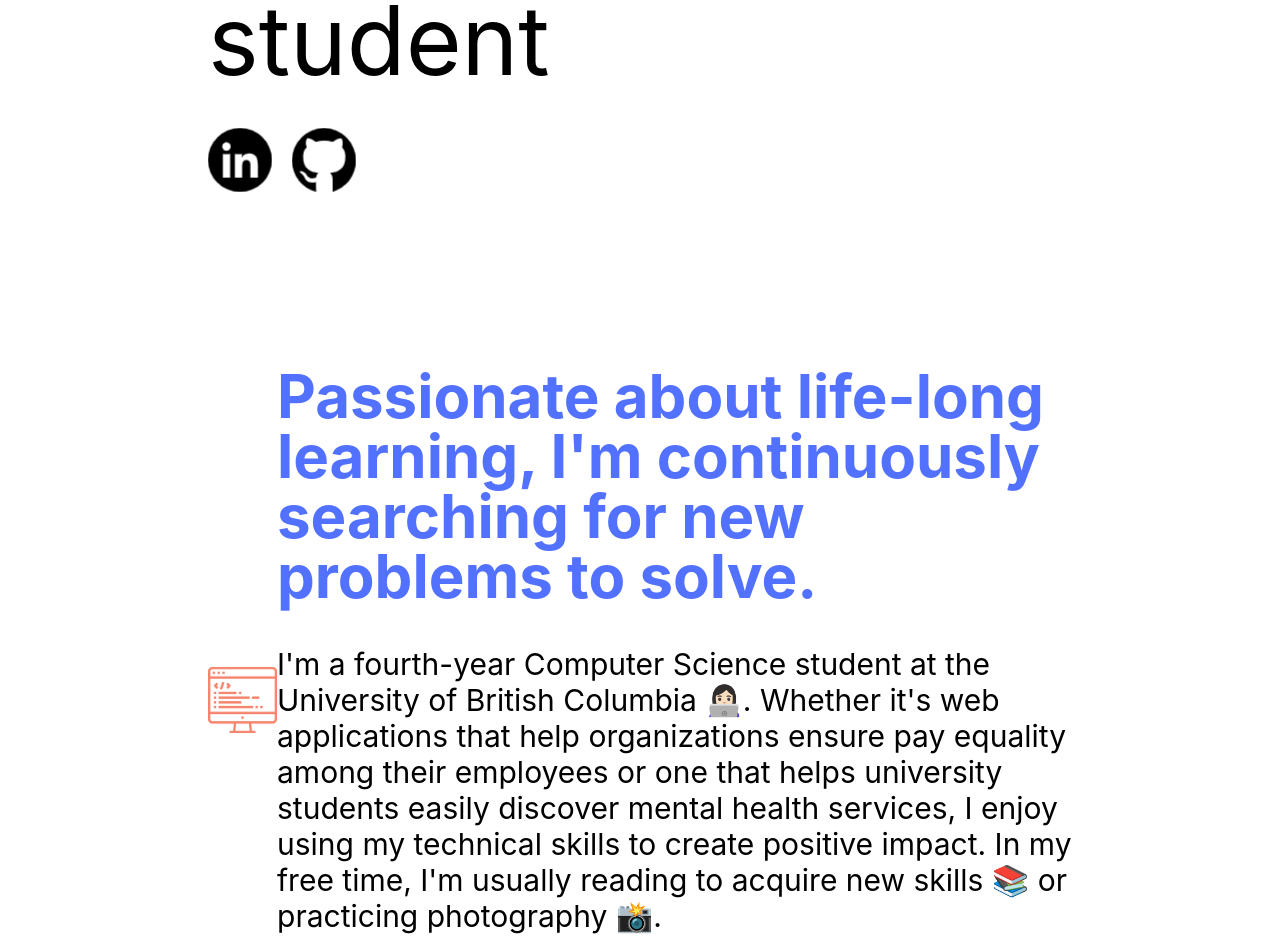
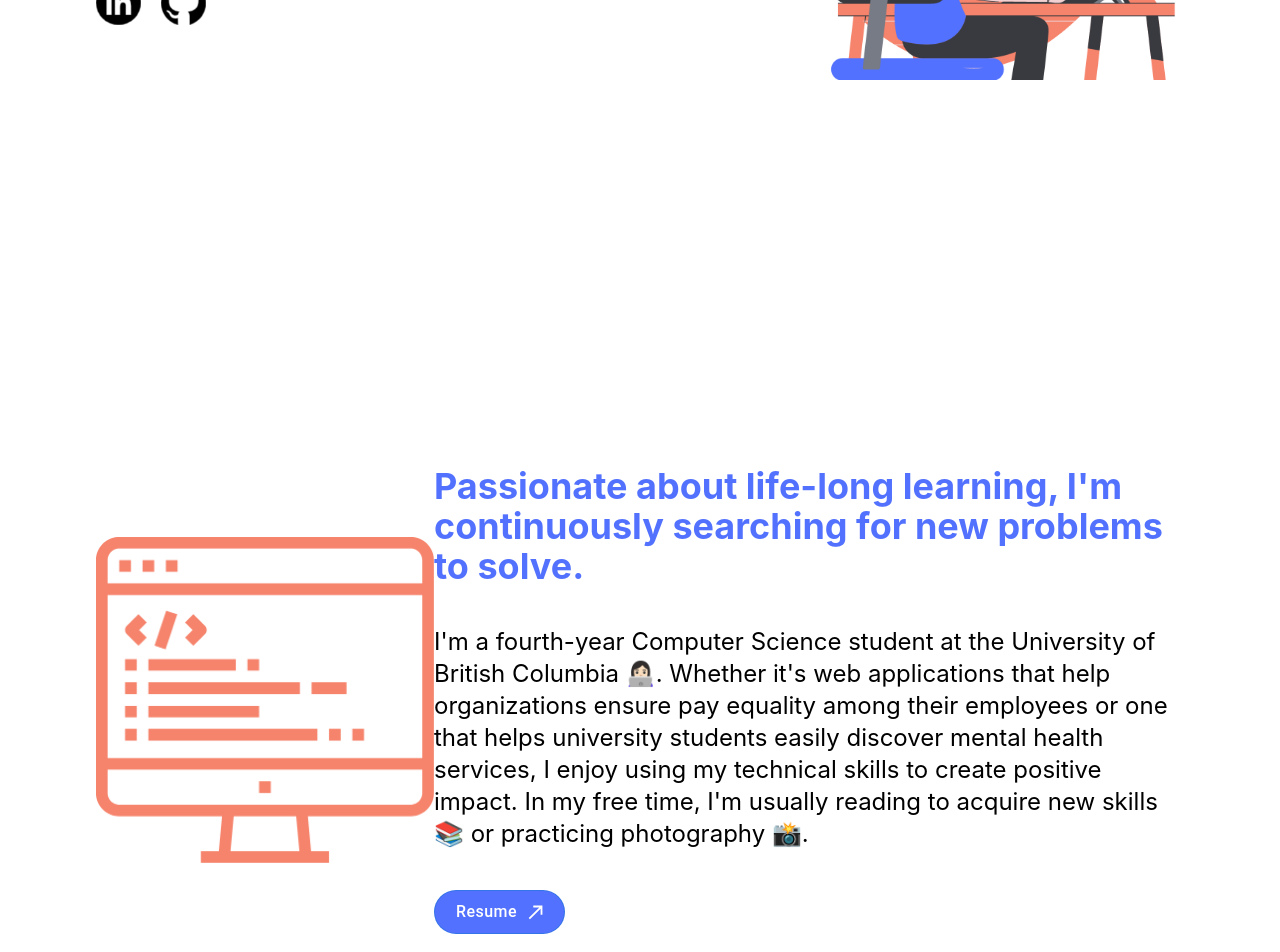
Before and after one commit to mayubi7/personal_website, a React (Create React App) app: page / in a window 1280 px wide. Shown: the part 500-1452 px from the top of the page. Built offline with nearby package versions, Linux system fonts and the light colour scheme.

Commit message:
fix sizing - was previously on a minimized screen

```diff
--- a/src/App.tsx
+++ b/src/App.tsx
@@ -5,7 +5,7 @@ import {AboutMe} from "./sections/AboutMe";
 
 function App() {
   return (
-    <div className={"px-52"}>
+    <div className={"px-24"}>
         <Home />
         <AboutMe />
       <div className={"bg-blue-500 h-screen"}>
--- a/src/sections/AboutMe.tsx
+++ b/src/sections/AboutMe.tsx
@@ -9,9 +9,7 @@ const CustomizedButton = styled(Button)({
     backgroundColor: '#5271FF',
     color: 'white',
     borderRadius: '50px',
-    width: '150px',
-    height: '60px',
-    fontSize: '20px',
+    fontSize: '16px',
     '&:hover': {
         color: '#5271FF',
         borderColor: '#5271FF',
@@ -22,10 +20,10 @@ const CustomizedButton = styled(Button)({
 export function AboutMe() {
     return (
         <div className={"flex items-center justify-between h-screen"}>
-            <div className={"w-[500px]"}><img src={computer} alt={"computer"}/></div>
-            <div className={"flex flex-col items-start text-left max-w-[1100px] gap-y-10"}>
-                <span className={"font-bold text-[#5271FF] text-6xl"}>Passionate about life-long learning, I'm continuously searching for new problems to solve.</span>
-                <span className={"text-3xl"}>
+            <div className={"w-[400px]"}><img src={computer} alt={"computer"}/></div>
+            <div className={"flex flex-col items-start text-left max-w-[750px] gap-y-10"}>
+                <span className={"font-bold text-[#5271FF] text-4xl"}>Passionate about life-long learning, I'm continuously searching for new problems to solve.</span>
+                <span className={"text-2xl"}>
                     I'm a fourth-year Computer Science student at the University of British Columbia 👩🏻‍💻.
                     Whether it's web applications that help organizations ensure pay equality among their employees
                     or one that helps university students easily discover mental health services,
--- a/src/sections/Home.tsx
+++ b/src/sections/Home.tsx
@@ -6,10 +6,10 @@ import React from "react";
 export function Home() {
     return (
         <div className={"flex items-center justify-between h-screen"}>
-            <div className={"flex flex-col items-start text-left text-8xl"}>
+            <div className={"flex flex-col items-start text-left text-6xl"}>
                 <span className={"font-bold text-[#5271FF]"}>Mariam Ayubi ―</span>
                 <span>a computer science student</span>
-                <div className={"flex gap-5 mt-10"}>
+                <div className={"flex gap-5 mt-6 w-[45px]"}>
                     <img src={linkedinLogo} alt={"linkedin logo"} onClick={()=>{window.open("https://www.linkedin.com/in/mariam-ayubi/")}}/>
                     <img src={githubLogo} alt={"github logo"} onClick={()=>{window.open("https://github.com/mayubi7")}}/>
                 </div>
```
